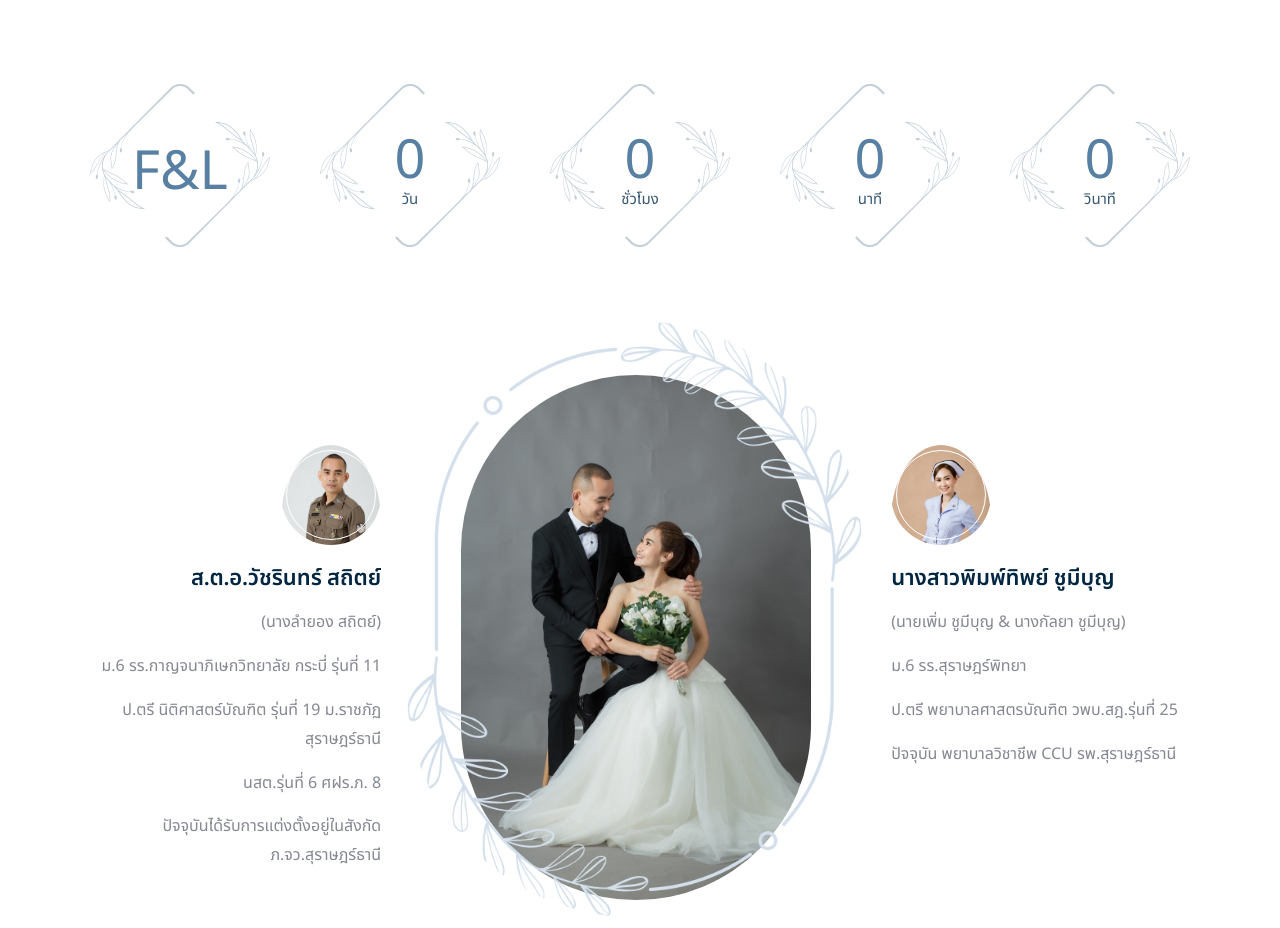
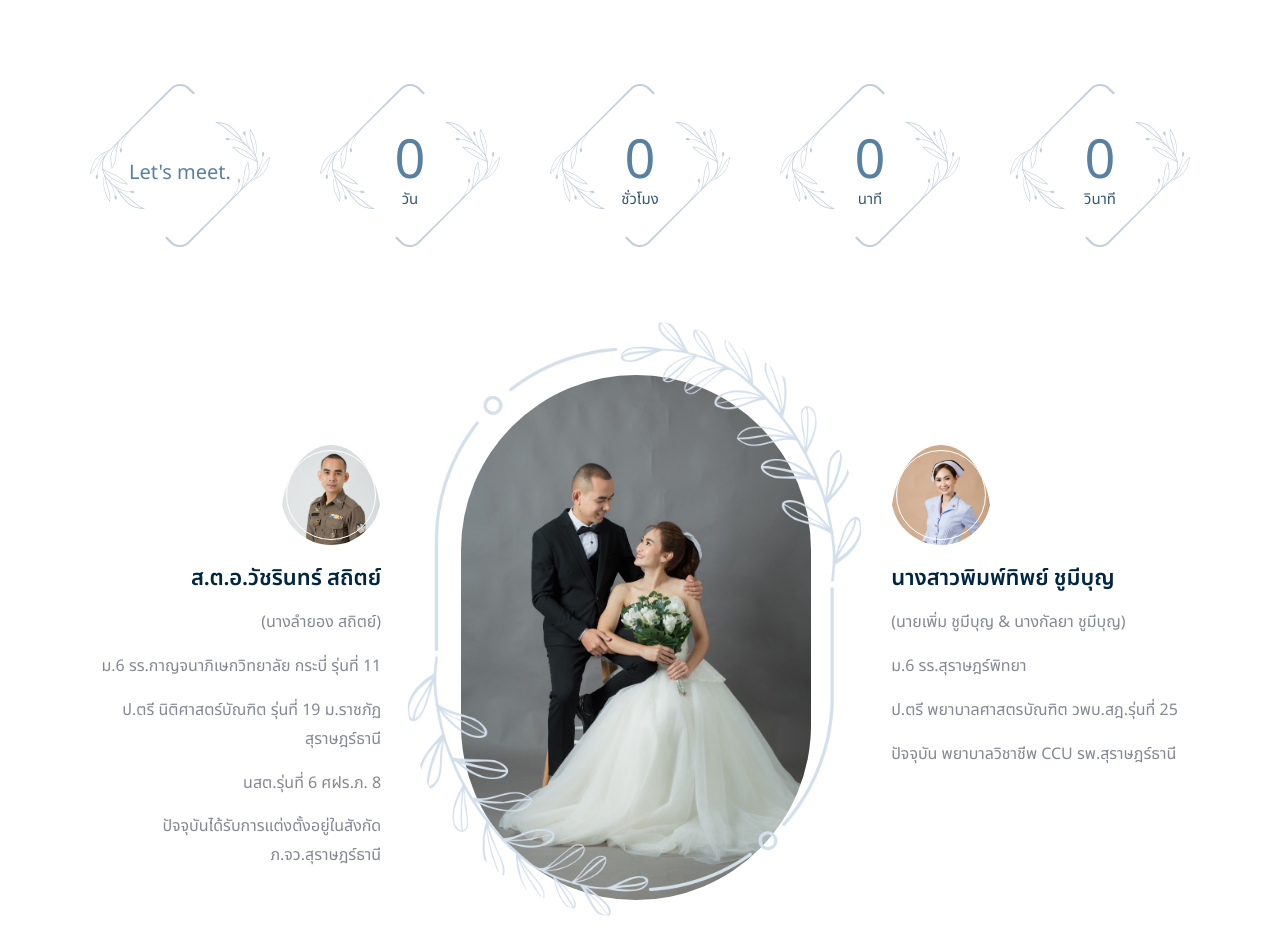
Before and after one commit to pimtip-watcharin/pimtip-watcharin.github.io, a plain HTML site: page index.html in a window 1280 px wide. Shown: the part 1040-1968 px from the top of the page. Drawn offline with nearby package versions, Linux system fonts and the light colour scheme; files whose address does not match are found by name.

Commit message:
font size

```diff
--- a/index.html
+++ b/index.html
@@ -265,7 +265,7 @@
                             <div id="clock">
 															<div class="box">
 																<div>
-																	<div class="time" id="clockD">F&amp;L</div>
+																	<div  class="time" style="font-size: 20px;" >Let's meet.</div>
 																</div>
 															</div>
 															<div class="box">
```
